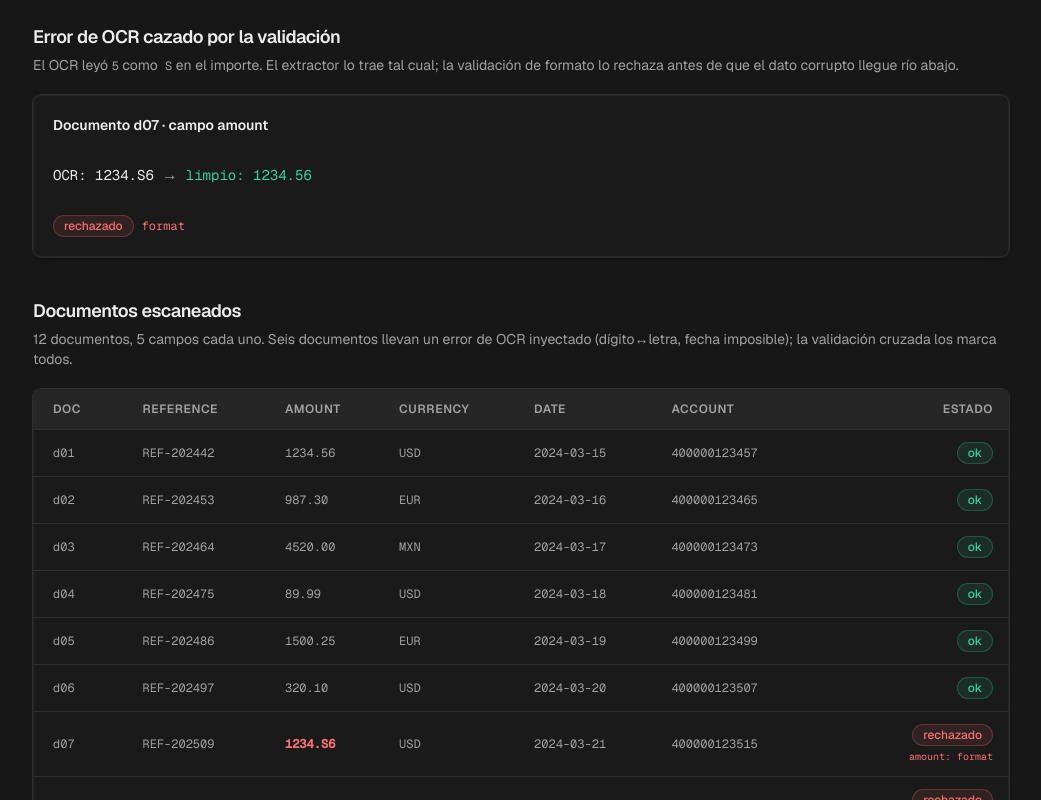
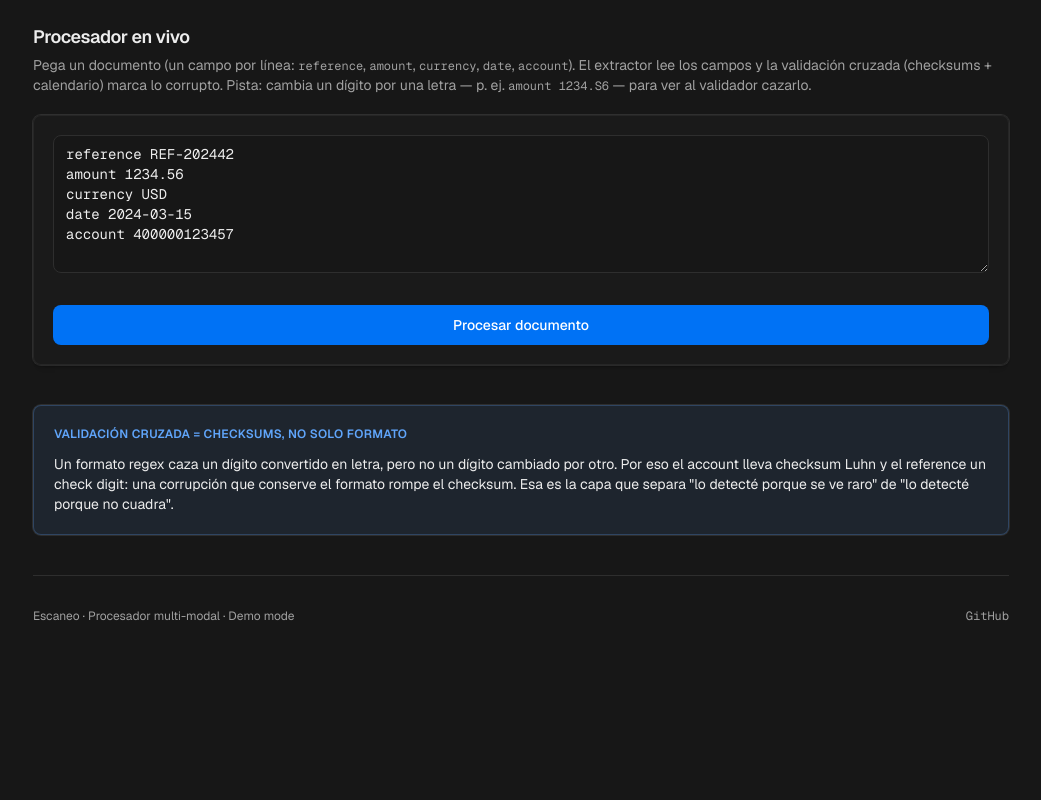
Before and after one commit to mdeasis27/escaneo, a Next.js app: page /app in a window 1280 px wide. Shown: the part 240-1040 px from the top of the page, without its empty margins (119-1160 px from the left). After the commit the page ends 896 px from the top, so only its background shows below. Built offline with nearby package versions, Linux system fonts and the light colour scheme.

Commit message:
feat: interactive ocr playground

```diff
--- a/app/app/page.tsx
+++ b/app/app/page.tsx
@@ -1,21 +1,51 @@
 "use client";
 
+import { useState } from "react";
 import Link from "next/link";
 import { Alert } from "@/design-system/components/alert";
 import { Card } from "@/design-system/components/card";
 import { MetricCard } from "@/design-system/components/metric-card";
 import { StatusBadge } from "@/design-system/components/status-badge";
-import { getBenchmark, getCaughtExample, getDocumentRows } from "@/lib/escaneo/demo";
+import { extractFields } from "@/lib/escaneo/extract";
+import { validateFields } from "@/lib/escaneo/validate";
+import { getBenchmark } from "@/lib/escaneo/demo";
+import type { CleanFields, Field, ValidationResult } from "@/lib/escaneo/types";
 
 const BENCH = getBenchmark();
-const ROWS = getDocumentRows();
-const CAUGHT = getCaughtExample();
 
-function pct(v: number) {
-  return `${(v * 100).toFixed(0)}%`;
-}
+const pct = (v: number) => `${(v * 100).toFixed(0)}%`;
+
+const FIELDS: Field[] = ["reference", "amount", "currency", "date", "account"];
+
+const FIELD_LABEL: Record<Field, string> = {
+  reference: "Referencia",
+  amount: "Importe",
+  currency: "Moneda",
+  date: "Fecha",
+  account: "Cuenta",
+};
+
+const INPUT_CLASS =
+  "rounded-[var(--radius-md)] border border-[var(--border)] bg-background px-3 py-2 text-sm text-foreground focus:outline-none focus:ring-2 focus:ring-ring/60";
+
+const VALID_DOC = `reference REF-202442
+amount 1234.56
+currency USD
+date 2024-03-15
+account 400000123457`;
+
+type Result = { fields: CleanFields; verdict: ValidationResult };
 
 export default function AppPage() {
+  const [ocrText, setOcrText] = useState(VALID_DOC);
+  const [result, setResult] = useState<Result | null>(null);
+
+  function run() {
+    const fields = extractFields(ocrText);
+    const verdict = validateFields(fields);
+    setResult({ fields, verdict });
+  }
+
   return (
     <div className="min-h-screen bg-background">
       <header className="sticky top-0 z-10 border-b border-[var(--border)] bg-background/80 backdrop-blur-md">
@@ -80,87 +110,90 @@ export default function AppPage() {
           />
         </div>
 
-        {/* ── WORKED EXAMPLE ──────────────────── */}
+        {/* ── OCR PLAYGROUND ──────────────────── */}
         <section>
-          <h2 className="text-lg font-semibold tracking-tight text-foreground mb-1">Error de OCR cazado por la validación</h2>
+          <h2 className="text-lg font-semibold tracking-tight text-foreground mb-1">Procesador en vivo</h2>
           <p className="text-sm text-muted-foreground mb-5">
-            El OCR leyó <code className="font-mono text-xs">5</code> como
-            <code className="font-mono text-xs"> S</code> en el importe. El extractor lo trae tal cual;
-            la validación de formato lo rechaza antes de que el dato corrupto llegue río abajo.
+            Pega un documento (un campo por línea: <code className="font-mono text-xs">reference</code>,{" "}
+            <code className="font-mono text-xs">amount</code>, <code className="font-mono text-xs">currency</code>,{" "}
+            <code className="font-mono text-xs">date</code>, <code className="font-mono text-xs">account</code>).
+            El extractor lee los campos y la validación cruzada (checksums + calendario) marca lo
+            corrupto. Pista: cambia un dígito por una letra — p. ej. <code className="font-mono text-xs">amount 1234.S6</code> — para
+            ver al validador cazarlo.
           </p>
+
           <Card className="p-5">
-            <p className="text-sm font-semibold text-foreground mb-3">Documento {CAUGHT.id} · campo amount</p>
-            <div className="flex flex-wrap items-center gap-2 mb-3">
-              <span className="font-mono text-sm text-foreground">OCR: {CAUGHT.ocr}</span>
-              <span className="text-muted-foreground">→</span>
-              <span className="font-mono text-sm text-success">limpio: {CAUGHT.clean}</span>
-            </div>
-            <div className="flex items-center gap-2">
-              <StatusBadge tone="danger">rechazado</StatusBadge>
-              <span className="font-mono text-xs text-danger">{CAUGHT.reason}</span>
-            </div>
+            <textarea
+              value={ocrText}
+              onChange={(e) => setOcrText(e.target.value)}
+              rows={6}
+              className={`${INPUT_CLASS} w-full font-mono`}
+            />
+            <button
+              onClick={run}
+              className="mt-4 w-full rounded-[var(--radius-md)] bg-accent px-4 py-2.5 text-sm font-medium text-[#ffffff] hover:bg-accent/90 transition-colors"
+            >
+              Procesar documento
+            </button>
           </Card>
-        </section>
 
-        {/* ── DOCUMENTS ───────────────────────── */}
-        <section>
-          <h2 className="text-lg font-semibold tracking-tight text-foreground mb-1">Documentos escaneados</h2>
-          <p className="text-sm text-muted-foreground mb-5">
-            {ROWS.length} documentos, 5 campos cada uno. Seis documentos llevan un error de OCR
-            inyectado (dígito↔letra, fecha imposible); la validación cruzada los marca todos.
-          </p>
-          <div className="overflow-x-auto rounded-[var(--radius-md)] shadow-[var(--shadow-card)] bg-card">
-            <table className="w-full text-sm">
-              <thead>
-                <tr className="border-b border-[var(--border)] bg-[var(--gray-50)]">
-                  <th scope="col" className="px-5 py-3 text-left text-xs font-semibold uppercase tracking-wider text-muted-foreground">Doc</th>
-                  <th scope="col" className="px-3 py-3 text-left text-xs font-semibold uppercase tracking-wider text-muted-foreground">reference</th>
-                  <th scope="col" className="px-3 py-3 text-left text-xs font-semibold uppercase tracking-wider text-muted-foreground">amount</th>
-                  <th scope="col" className="px-3 py-3 text-left text-xs font-semibold uppercase tracking-wider text-muted-foreground">currency</th>
-                  <th scope="col" className="px-3 py-3 text-left text-xs font-semibold uppercase tracking-wider text-muted-foreground">date</th>
-                  <th scope="col" className="px-3 py-3 text-left text-xs font-semibold uppercase tracking-wider text-muted-foreground">account</th>
-                  <th scope="col" className="px-4 py-3 text-right text-xs font-semibold uppercase tracking-wider text-muted-foreground">Estado</th>
-                </tr>
-              </thead>
-              <tbody className="divide-y divide-[var(--border)]">
-                {ROWS.map((r) => {
-                  const cell = (field: keyof typeof r.extracted) => {
-                    const value = r.extracted[field] as string;
-                    const corrupt = value !== (r.clean[field] as string);
-                    return corrupt ? (
-                      <span className="text-danger font-semibold">{value}</span>
-                    ) : (
-                      <span className="text-muted-foreground">{value}</span>
-                    );
-                  };
+          {result && (
+            <Card className="mt-4 p-5">
+              <div className="flex items-center gap-3 mb-4">
+                {result.verdict.ok ? (
+                  <StatusBadge tone="success" dot>válido</StatusBadge>
+                ) : (
+                  <StatusBadge tone="danger" dot>rechazado</StatusBadge>
+                )}
+                <span className="text-sm text-muted-foreground">
+                  {result.verdict.ok
+                    ? "Todos los campos pasan la validación cruzada."
+                    : `${result.verdict.violations.length} violación${result.verdict.violations.length === 1 ? "" : "es"}.`}
+                </span>
+              </div>
+
+              <div className="grid grid-cols-2 gap-3 sm:grid-cols-5">
+                {FIELDS.map((f) => {
+                  const violated = result.verdict.violations.filter((v) => v.field === f);
                   return (
-                    <tr key={r.id}>
-                      <td className="px-5 py-3 font-mono text-xs text-muted-foreground">{r.id}</td>
-                      <td className="px-3 py-3 font-mono text-xs">{cell("reference")}</td>
-                      <td className="px-3 py-3 font-mono text-xs">{cell("amount")}</td>
-                      <td className="px-3 py-3 font-mono text-xs">{cell("currency")}</td>
-                      <td className="px-3 py-3 font-mono text-xs">{cell("date")}</td>
-                      <td className="px-3 py-3 font-mono text-xs">{cell("account")}</td>
-                      <td className="px-4 py-3 text-right">
-                        {r.ok ? (
-                          <StatusBadge tone="success">ok</StatusBadge>
-                        ) : (
-                          <div className="flex flex-col items-end gap-1">
-                            <StatusBadge tone="danger">rechazado</StatusBadge>
-                            {r.violations.map((v) => (
-                              <span key={v.field} className="font-mono text-[10px] text-danger">
-                                {v.field}: {v.reason}
-                              </span>
-                            ))}
-                          </div>
-                        )}
-                      </td>
-                    </tr>
+                    <div
+                      key={f}
+                      className="rounded-[var(--radius-md)] bg-muted/40 px-3 py-2.5"
+                    >
+                      <p className="font-mono text-[10px] uppercase tracking-wider text-muted-foreground">
+                        {FIELD_LABEL[f]}
+                      </p>
+                      <p
+                        className={`mt-0.5 font-mono text-sm ${
+                          violated.length > 0 ? "text-danger font-semibold" : "text-foreground"
+                        }`}
+                      >
+                        {result.fields[f] || "—"}
+                      </p>
+                      {violated.map((v) => (
+                        <p key={v.reason} className="mt-0.5 font-mono text-[10px] text-danger">
+                          {v.reason}
+                        </p>
+                      ))}
+                    </div>
                   );
                 })}
-              </tbody>
-            </table>
-          </div>
+              </div>
+
+              {result.verdict.violations.length > 0 && (
+                <div className="mt-4 flex flex-wrap gap-2">
+                  {result.verdict.violations.map((v) => (
+                    <span
+                      key={`${v.field}:${v.reason}`}
+                      className="rounded-full border border-danger/25 bg-danger/10 px-2.5 py-0.5 font-mono text-xs text-danger"
+                    >
+                      {v.field}: {v.reason}
+                    </span>
+                  ))}
+                </div>
+              )}
+            </Card>
+          )}
         </section>
 
         {/* ── NOTE ────────────────────────────── */}
```
